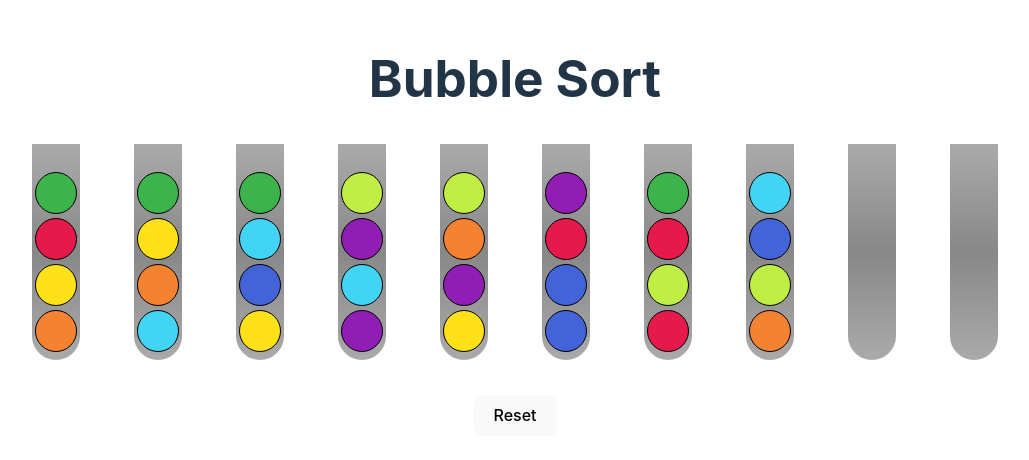
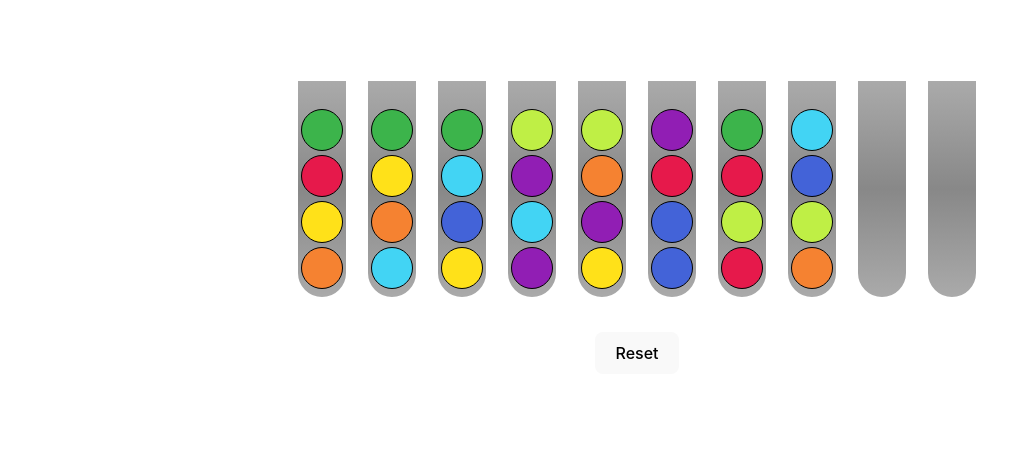
Before and after one commit to kevinsandow/bubble-sort-game, a React (Vite) app: page / in a window 1280 px wide. Shown: the part 206-666 px from the top of the page, without its empty margins (3-1032 px from the left). Built offline with nearby package versions, Linux system fonts and the light colour scheme.

Commit message:
Adjust styling and remove header

```diff
--- a/src/App.tsx
+++ b/src/App.tsx
@@ -98,11 +98,10 @@ function App() {
 
   return (
     <>
-      <h1>Bubble Sort</h1>
       <div
         style={{
           display: "flex",
-          gap: "3em",
+          gap: "1em",
           flexWrap: "wrap",
           paddingBottom: "2em",
         }}
--- a/src/index.css
+++ b/src/index.css
@@ -27,12 +27,12 @@ a:hover {
   color: #535bf2;
 }
 
-body {
+html, body {
+  height: 100%;
   margin: 0;
   display: flex;
-  place-items: center;
-  min-width: 320px;
-  min-height: 100vh;
+  justify-content: center;
+  align-items: center;
 }
 
 h1 {
```
